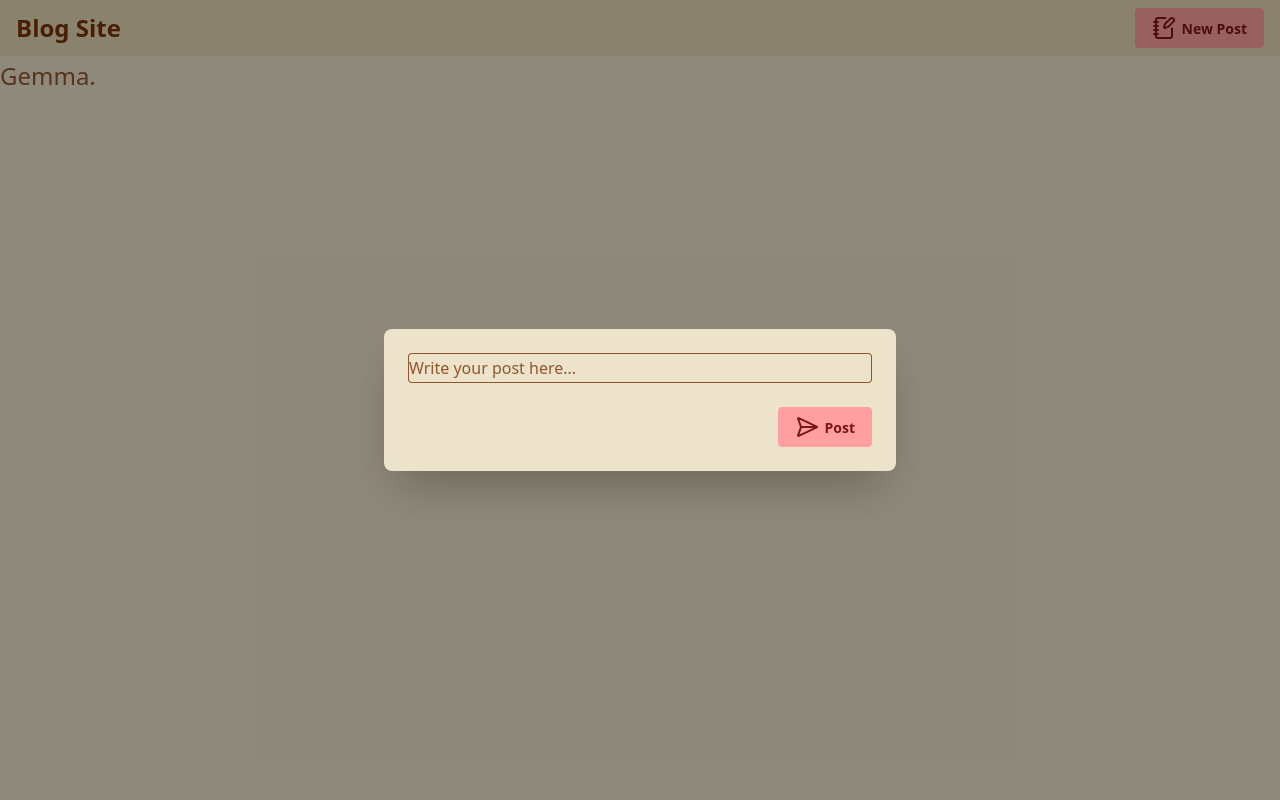
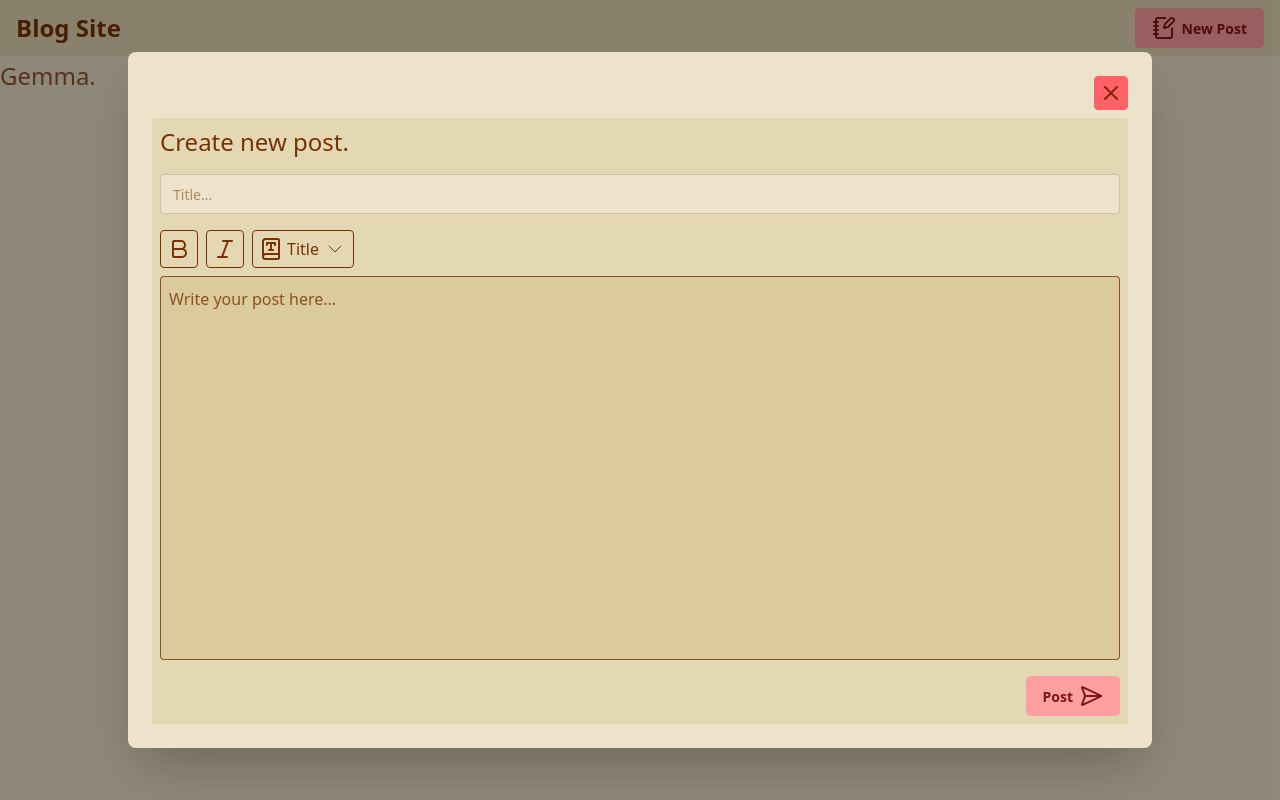
Before and after one commit to snorp09/blog-manager, a Next.js app in the folder blog-site/: page / in a window 1280 px wide. Both pictures are taken after a click on the button "New Post". Built offline with nearby package versions, Linux system fonts and the light colour scheme.

Commit message:
Finish moving Post Editor into it's own component, adding headerbar.

```diff
--- a/blog-site/components/client/NavBar.tsx
+++ b/blog-site/components/client/NavBar.tsx
@@ -12,17 +12,9 @@ export default function NavBar() {
   const [text, setText] = useState<String>(null!);
   const [modalOpen, setModalOpen] = useState<boolean>(false);
 
-  function handleModalClose(text: String) {
-    setText(text);
+  function handleModalClose() {
     setModalOpen(false);
   }
-
-  useEffect(() => {
-    if (!text) {
-      return;
-    }
-    console.log(`Current text is: ${text}`)
-  }, [text])
 
   return (
     <div>
--- a/blog-site/components/client/PostEditor.tsx
+++ b/blog-site/components/client/PostEditor.tsx
@@ -1,29 +1,74 @@
 "use client";
-import React, { useState } from "react";
+import React, { ButtonHTMLAttributes, useEffect, useState } from "react";
 import { useEditor, EditorContent } from "@tiptap/react";
 import StarterKit from "@tiptap/starter-kit";
+import { ArrowDown, Bold, BookType, ChevronDown, Italic, Send, SendHorizonal } from "lucide-react";
 
 interface PostEditorProps {
     onTextUpdate: (text: String) => void;
+    onPost: (htmlContent: String) => void;
+    displaying?: boolean
+}
+
+function HeaderButton(props: ButtonHTMLAttributes<HTMLButtonElement>) {
+    let classNames = props.className ? props.className : "";
+    classNames = classNames + " bg-base-200 border rounded p-1.5 hover:bg-base-100 cursor-pointer"
+    return <button {...props} className={classNames} />
 }
 
 export default function PostEditor(props: PostEditorProps) {
-    const {onTextUpdate} = props;
+    const { onTextUpdate } = props;
+    const [titleText, setTitleText] = useState("");
     const editor = useEditor({
-        extensions: [StarterKit],
+        extensions: [
+            StarterKit.configure(
+                {
+                    heading: {
+                        levels: [1, 2]
+                    }
+                }
+            )
+        ],
         content: "<p>Write your post here...</p>",
         immediatelyRender: false,
         editorProps: {
             attributes: {
-                class: "prose border rounded bg-base-100",
+                class: "prose max-w-none bg-base-300 border p-2 rounded h-96",
             }
         },
         onUpdate: (e) => onTextUpdate(e.editor.getText()),
     });
 
-    return(
-        <div>
-            <EditorContent editor={editor} />
+    useEffect(() => {
+        if(!editor) return;
+        if(!props.displaying){
+            setTitleText("");
+            editor.commands.setContent("<p>Write your post here...</p>");
+        }
+    }, [props.displaying])
+
+    return (
+        <div className="bg-base-200 p-2 rounded flex flex-col gap-4 justify-center">
+            <h1 className="text-2xl">Create new post.</h1>
+            <input className="input w-full" placeholder="Title..." value={titleText} onChange={e => setTitleText(e.target.value)}/>
+            <div>
+                <div className="flex gap-2 mb-2">
+                    <HeaderButton onClick={_ => editor?.commands.toggleBold()}><Bold size={24} /></HeaderButton>
+                    <HeaderButton onClick={_ => editor?.commands.toggleItalic()}><Italic size={24} /></HeaderButton>
+                    <div className="dropdown">
+                        <HeaderButton className="flex gap-1 items-center"><BookType size={24} />Title<ChevronDown strokeWidth={1} /></HeaderButton>
+                        <ul className="dropdown-content menu bg-base-100">
+                            <li><button className="bg-none border-none" onClick={_ => editor?.commands.setHeading({level: 1})}>Header 1</button></li>
+                            <li><button className="bg-none border-none" onClick={_ => editor?.commands.setHeading({level: 2})}>Header 2</button></li>
+                            <li><button className="bg-none border-none" onClick={_ => editor?.commands.setHeading({level: 3})}>Normal</button></li>
+                        </ul>
+                    </div>
+                </div>
+                <EditorContent editor={editor} />
+            </div>
+            <div className="self-end">
+                <button className="btn btn-primary" onClick={_ => props.onPost(editor?.getHTML() ? editor.getHTML() : "")}>Post<SendHorizonal /></button>
+            </div>
         </div>
     )
 }
--- a/blog-site/components/client/PostModal.tsx
+++ b/blog-site/components/client/PostModal.tsx
@@ -2,11 +2,12 @@
 import { useState, useEffect, useRef } from "react";
 import StarterKit from "@tiptap/starter-kit";
 import { useEditor, EditorContent } from "@tiptap/react";
-import { SendHorizontal } from "lucide-react";
+import { SendHorizontal, X } from "lucide-react";
+import PostEditor from "./PostEditor";
 
 interface PostModalProps {
     open: boolean
-    closeHandler: (text: String) => void;
+    closeHandler: () => void;
 }
 
 export default function PostModal(props: PostModalProps) {
@@ -15,31 +16,22 @@ export default function PostModal(props: PostModalProps) {
         extensions: [StarterKit],
         content: "<p>Write your post here...</p>",
         immediatelyRender: false,
-        editorProps: {
-            attributes: {
-                class: "prose border rounded bg-base-100",
-            }
-        }
     });
 
     const dialogRef = useRef<HTMLDialogElement>(null)
 
     function dialogClose(){
         dialogRef.current?.close();
-        closeHandler(editor?.getText() || "");
-        editor?.commands.setContent("<p>Write your post here...</p>")
+        closeHandler();
     }
 
     return (
         <dialog open={open} className="modal" onAnimationEnd={e => console.log("Animation Ended.")} onClose={_ => dialogClose()} ref={dialogRef}>
-          <div className="modal-box">
-            <EditorContent editor={editor} />
-            <div className="modal-action">
-              <button
-                className="btn btn-primary"
-                onClick={_ => dialogClose()}
-                ><SendHorizontal /> Post</button>
+          <div className="modal-box w-11/12 max-w-5xl">
+            <div className="flex justify-end items-center mb-2">
+                <button className="btn btn-error p-1 h-fit" onClick={dialogClose}><X size={24}/></button>
             </div>
+            <PostEditor onPost={() => {}} onTextUpdate={() => {}} displaying={open} />
           </div>
         </dialog>
     )
```
